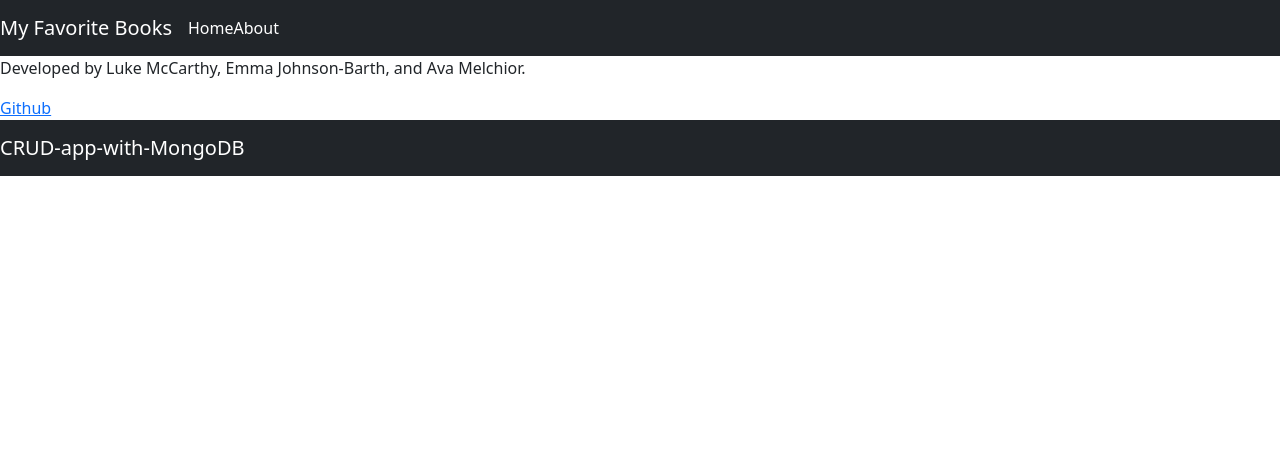
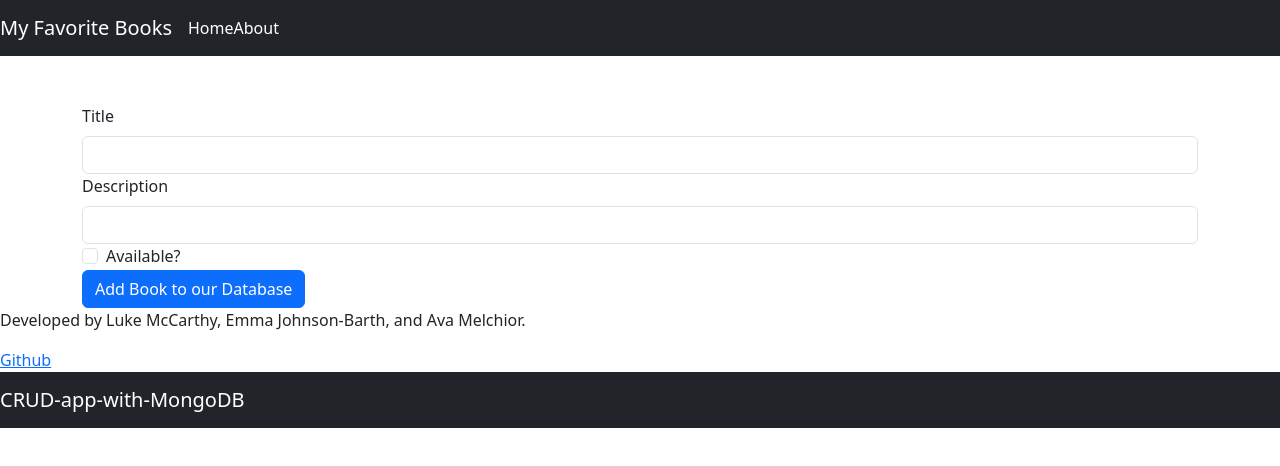
Before and after one commit to CRUD-app-with-MongoDB/Front-End., a React (Vite) app: page /about in a window 1280 px wide. Shown: the top 466 px of the page. Built offline with nearby package versions, Linux system fonts and the light colour scheme; no server answers.

Commit message:
fixed delete

```diff
--- a/src/App.jsx
+++ b/src/App.jsx
@@ -1,28 +1,106 @@
 import React from 'react';
+import axios from 'axios';
 import Header from './Header';
 import Footer from './Footer';
 import About from './About';
 import BestBooks from './BestBooks';
+import Books from "./Books.jsx";
+import CreateBook from "./CreateBooks.jsx";
 import 'bootstrap/dist/css/bootstrap.min.css';
 import {
-  BrowserRouter as Router,
+  // BrowserRouter,
+  //  as Router,
   Routes,
   Route
 } from "react-router-dom";
 
+
+let VITE_APP_SERVER = import.meta.env.VITE_APP_SERVER
+
 class App extends React.Component {
+
+  constructor(props) {
+    super(props);
+    this.state = {
+      books: [],
+    };
+  }
+
+  getBooks = async () => {
+    try {
+      let results = await axios.get(`${VITE_APP_SERVER}/books`);
+      this.setState({
+        books: results.data,
+      })
+    } catch (error) {
+      console.log('Error: ', error.response.data);
+    }
+  };
+
+  handleBookSubmit = (event) => {
+    event.preventDefault();
+    let newBook = {
+      title: event.target.title.value,
+      description: event.target.description.value,
+      available: event.target.available.checked,
+    }
+    this.postBooks(newBook);
+  }
+
+  postBooks = async (newBookObject) => {
+    try {
+      let url = `${VITE_APP_SERVER}/books`;
+      let createdBook = await axios.post(url, newBookObject);
+      this.setState({
+        books: [...this.state.books, createdBook.data]
+      })
+    } catch (error) {
+      console.log('Error: ', error);
+    }
+  }
+
+  deleteBooks = async (id) => {
+    try {
+      let url = `${VITE_APP_SERVER}/books/${id}`;
+      await axios.delete(url);
+      let updatedBooks = this.state.books.filter(book => book._id != id);
+      this.setState({
+        books: updatedBooks,
+      });
+    } catch (error) {
+      console.log('Error: ', error.response.data);
+    }
+  }
+
+  componentDidMount() {
+    this.getBooks();
+  }
+
   render() {
     return (
       <>
-        <Router>
+        {/* <Router> */}
           <Header />
+
+          {/* <Container>Can of Books</Container> */}
+
+          <main>
+            {
+              this.state.books.length > 0 &&
+              <>
+              <Books books={this.state.books} deleteBooks={this.deleteBooks} />
+              </>
+            }
+          </main>
+
+          <CreateBook handleBookSubmit={this.handleBookSubmit} />
+
           <Routes>
             <Route
               path="/"
               element={<BestBooks />}
             >
             </Route>
-            {/* PLACEHOLDER: add a route with a path of '/about' that renders the `About` component */}
             <Route
               path="/About"
               element={<About />}
@@ -30,7 +108,7 @@ class App extends React.Component {
             ></Route>
           </Routes>
           <Footer />
-        </Router>
+        {/* </Router> */}
       </>
     )
   }
--- a/src/BestBooks.jsx
+++ b/src/BestBooks.jsx
@@ -2,7 +2,9 @@ import React from 'react';
 import axios from "axios";
 import { Carousel } from 'react-bootstrap';
 import Container from 'react-bootstrap/Container';
-// import { buildErrorMessage } from 'vite';
+
+
+
 
 let VITE_APP_SERVER = import.meta.env.VITE_APP_SERVER;
 // console.log('server...', VITE_APP_SERVER);
--- /dev/null
+++ b/src/Books.jsx
@@ -0,0 +1,32 @@
+import React from "react";
+import { Container, ListGroup, Button, ListGroupItem} from "react-bootstrap";
+
+class Books extends React.Component {
+    render () {
+        let books = this.props.books.map((book) => (
+            <Book book={book} key={book._id} deleteBooks={this.props.deleteBooks} />
+        ));
+        return (
+            <>
+            <Container>
+                <ListGroup>{books}</ListGroup>
+            </Container>
+            </>
+        );
+    }
+}
+
+class Book extends Books {
+    render () {
+        return (
+            <>
+            <ListGroupItem>
+                {this.props.book.title} is a book about {this.props.book.description}
+
+                <Button variant="success" onClick={() => this.props.deleteBooks(this.props.book._id)}>Delete Book</Button>
+                </ListGroupItem></>
+        )
+    }
+}
+
+export default Books
--- /dev/null
+++ b/src/CreateBooks.jsx
@@ -0,0 +1,36 @@
+import React from "react";
+import Form from "react-bootstrap/Form";
+import Button from "react-bootstrap/Button";
+import { Container } from "react-bootstrap";
+
+class CreateBook extends React.Component {
+  render() {
+    return (
+      <>
+        <Container className="mt-5">
+          <Form onSubmit={this.props.handleBookSubmit}>
+            <Form.Group controlId="title">
+              <Form.Label>Title</Form.Label>
+              <Form.Control type="text" />
+            </Form.Group>
+
+            <Form.Group controlId="description">
+              <Form.Label>Description</Form.Label>
+              <Form.Control type="text" />
+            </Form.Group>
+
+            <Form.Group controlId="available">
+              <Form.Check type="checkbox" label="Available?" />
+            </Form.Group>
+
+            <Button variant="primary" type="submit">
+              Add Book to our Database
+            </Button>
+          </Form>
+        </Container>
+      </>
+    );
+  }
+}
+
+export default CreateBook;
--- a/src/main.jsx
+++ b/src/main.jsx
@@ -1,10 +1,31 @@
 import React from 'react';
 import ReactDOM from 'react-dom/client';
 import App from './App';
+import About from './About.jsx'
+// import './css/index.css'
+import 'bootstrap/dist/css/bootstrap.min.css'
+
+import {
+  createBrowserRouter,
+  RouterProvider,
+  createRoutesFromElements,
+  Route,
+} from "react-router-dom"
+
+const router = createBrowserRouter(
+  createRoutesFromElements(
+    <Route path="/" element={<App />} >
+    <Route path="/about" element={<About />} />
+    </Route>
+  )
+)
+
+
 
 const root = ReactDOM.createRoot(document.getElementById('root'));
 root.render(
   <React.StrictMode>
-    <App />
+    <RouterProvider router={router} />
+    {/* <App /> */}
   </React.StrictMode>
 );
```
